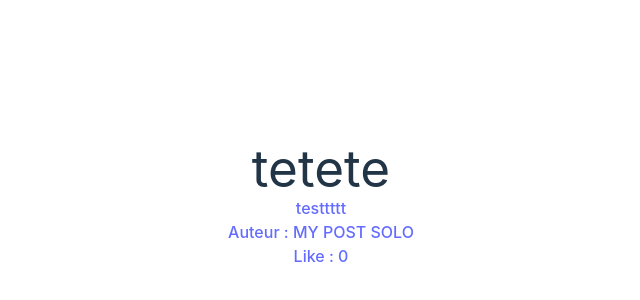
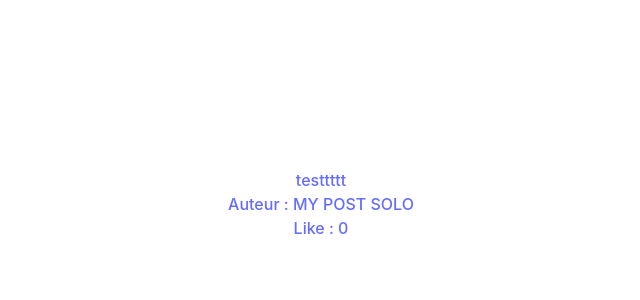
Before and after one commit to goldorak85/SupPosts, a React (Vite) app: page /posts/tetete in a window 1280 px wide. Shown: the part 196-496 px from the top of the page, without its empty margins (319-959 px from the left). Built offline with nearby package versions, Linux system fonts and the light colour scheme.

Commit message:
Add post page

```diff
--- a/src/pages/Posts/_id.tsx
+++ b/src/pages/Posts/_id.tsx
@@ -1,14 +1,11 @@
 import '../../App.css'
 import Post from "../../components/Post";
-import { useParams } from 'react-router-dom';
 
 export default function PostById() {
-    const { id }: string = useParams();
 
     return (
         <>
             <div>
-                <h1>{id}</h1>
                 <Post author="MY POST SOLO" content="testtttt" id="tetete" like="0"/>
             </div>
         </>
```
